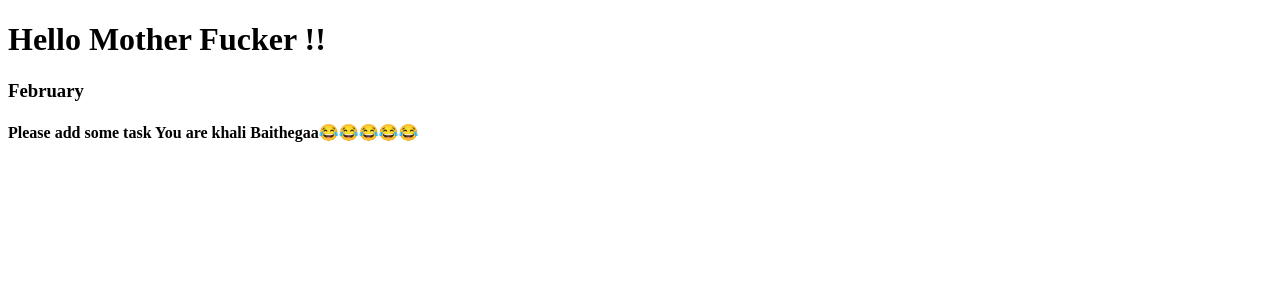
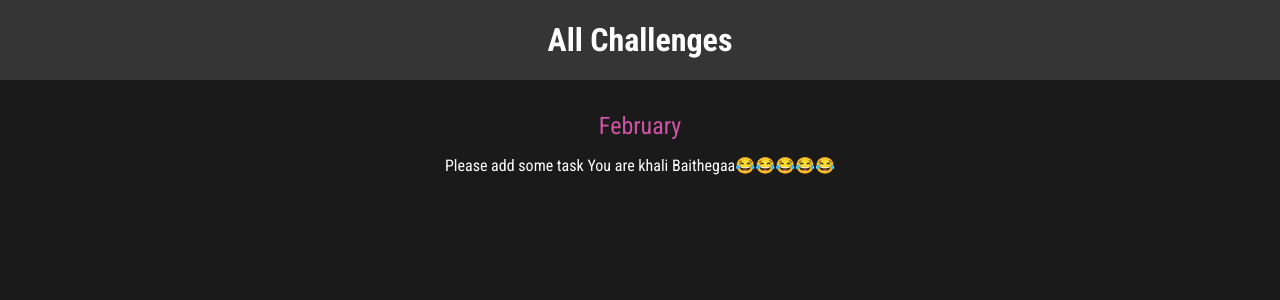
Before and after one commit to prafullpandey614/Django-Tutorial_monthly-challenge, a Django app: page /challenges/February in a window 1280 px wide. Shown: the top 300 px of the page. Run offline with Django 3.2, Linux system fonts and the light colour scheme.

Commit message:
Styling done {dynamic urls}

```diff
--- /dev/null
+++ b/challenges/static/challenges/challenge.css
@@ -0,0 +1,22 @@
+h1,h2
+{
+
+    text-align: center;
+    color: white;
+}
+h1 {
+    font-size: 1.5rem;
+    margin: 2rem 0 1rem 0;
+    font-weight: normal;
+    color: #cf54a6;
+  }
+
+  h2 {
+    font-size: 3rem;
+    font-weight: bold;
+  }
+
+  .fallback {
+    text-align: center;
+    color: white;
+  }
--- /dev/null
+++ b/challenges/static/challenges/includes/header.css
@@ -0,0 +1,25 @@
+header {
+    width: 100%;
+    height: 5rem;
+    background-color: #353535;
+  }
+
+  header nav {
+    width: 100%;
+    height: 100%;
+    display: flex;
+    justify-content: center;
+    align-items: center;
+  }
+
+  header nav a {
+    color: white;
+    font-size: 2rem;
+    font-weight: bold;
+    text-decoration: none;
+  }
+
+  header nav a:hover,
+  header nav a:active {
+    color: #cf54a6;
+  }
--- a/challenges/templates/challenges/challenges.html
+++ b/challenges/templates/challenges/challenges.html
@@ -1,19 +1,21 @@
-<!DOCTYPE html>
-<html lang="en">
-<head>
-    <meta charset="UTF-8">
-    <meta http-equiv="X-UA-Compatible" content="IE=edge">
-    <meta name="viewport" content="width=device-width, initial-scale=1.0">
-    <title>Document</title>
-</head>
-<body>
-    <h1>Hello Mother Fucker  !!</h1>
-    <h3>{{title_month|title}} </h3>
-    {% if task is not None %}
-    <h4>Task : {{task}}</h4>
-     {%else%}
-     <h4>Please add some task You are khali Baithegaa😂😂😂😂😂</h4>
-    {% endif %}
+{% extends "base.html" %} {% block page_title %} {{title_month|title}} January
+{% endblock page_title %}
+{% load static %}
+<link rel="stylesheet" href="{% static 'challenges/includes/header.css' %}">
+<link rel="stylesheet" href="{% static 'challenges/challenges.css' %}">
+<link rel="stylesheet" href="{% static 'challenges/challenge.css' %}" >
 
-</body>
-</html>
+
+
+
+{% block content %} {% comment %}
+<h1>Hello Mother Fucker !!</h1>
+{% endcomment %}
+{% include "challenges/includes/header.html" %}
+<h1>{{title_month|title}}</h1>
+{% if task is not None %}
+<h2>Task : {{task}}</h2>
+{%else%}
+<p class="fallback">Please add some task You are khali Baithegaa😂😂😂😂😂</p>
+
+{% endif %} {% endblock content%}
--- /dev/null
+++ b/challenges/templates/challenges/includes/header.html
@@ -0,0 +1,9 @@
+{% load static %}
+
+<link rel="stylesheet" href="{% static 'challenges/includes/header.css' %}">
+<header
+>
+    <nav>
+      <a href="{% url "index" %}">All Challenges</a>
+    </nav>
+  </header>
--- a/challenges/urls.py
+++ b/challenges/urls.py
@@ -3,7 +3,7 @@ from . import views
 
 urlpatterns = [
 
-    path("",views.index),
+    path("",views.index , name="index"),
     path("<int:month>", views.challenges_by_number),
     path("<str:month>",views.monthly_challenge, name="monthly-challenge"),
 ]
--- a/challenges/views.py
+++ b/challenges/views.py
@@ -3,7 +3,7 @@ import re
 from django.http import HttpRequest
 from django.shortcuts import render
 from django.urls import reverse
-from django.http import HttpResponse,HttpResponseBadRequest,HttpResponseNotFound,HttpResponseRedirect
+from django.http import Http404,HttpResponseNotFound,HttpResponseRedirect
 from django.template.loader import render_to_string
 # Create your views here.
 months = {
@@ -53,4 +53,4 @@ def monthly_challenge(request,month):
         })
         # return HttpResponse(f"<h1>{months[month]}</h1>")
     except :
-        return HttpResponseNotFound("Error Page Not Found")
+        raise Http404()
--- /dev/null
+++ b/static/style.css
@@ -0,0 +1,15 @@
+@import url('https://fonts.googleapis.com/css2?family=Mouse+Memoirs&family=Open+Sans:wght@300;500&family=Roboto+Condensed:wght@400;700&display=swap');
+
+html{
+    font-family: 'Roboto Condensed', sans-serif;
+}
+@import url('https://fonts.googleapis.com/css2?family=Roboto+Condensed:wght@400;700&display=swap');
+
+html {
+  font-family: 'Roboto Condensed', sans-serif;
+}
+
+body {
+  margin: 0;
+  background-color: #1a1a1a;
+}
--- /dev/null
+++ b/templates/base.html
@@ -0,0 +1,38 @@
+<!DOCTYPE html>
+<!--[if lt IE 7]>      <html class="no-js lt-ie9 lt-ie8 lt-ie7"> <![endif]-->
+<!--[if IE 7]>         <html class="no-js lt-ie9 lt-ie8"> <![endif]-->
+<!--[if IE 8]>         <html class="no-js lt-ie9"> <![endif]-->
+<!--[if gt IE 8]>      <html class="no-js"> <!--<![endif]-->
+<html>
+    <head>
+        {% load static %}
+        <meta charset="utf-8">
+        <meta http-equiv="X-UA-Compatible" content="IE=edge">
+        <title>{% block page_title %}
+
+        {% endblock page_title %}</title>
+        <meta name="description" content="">
+        <meta name="viewport" content="width=device-width, initial-scale=1">
+        <link rel="stylesheet" type="text/css" href="{% static "style.css" %}" >
+        <link rel="stylesheet" href="{% static 'challenges/challenge.css' %}" >
+        {% block style_block %}
+
+        {% endblock style_block %}
+
+
+
+    </head>
+    <body>
+        <!--[if lt IE 7]>
+            <p class="browsehappy">You are using an <strong>outdated</strong> browser. Please <a href="#">upgrade your browser</a> to improve your experience.</p>
+        <![endif]-->
+        <!-- <h2>This is Base Page inherting everywhere</h2> -->
+
+        {% block content %}
+
+        {% endblock content %}
+
+
+        <script src="" async defer></script>
+    </body>
+</html>
```
Also changed, not shown: challenges/static/challenges/challenges.css (added, +37 -0 lines), challenges/templates/challenges/index.html (+24 -26 lines), mypage/settings.py (+6 -2 lines), templates/404.html (added, +9 -0 lines).
